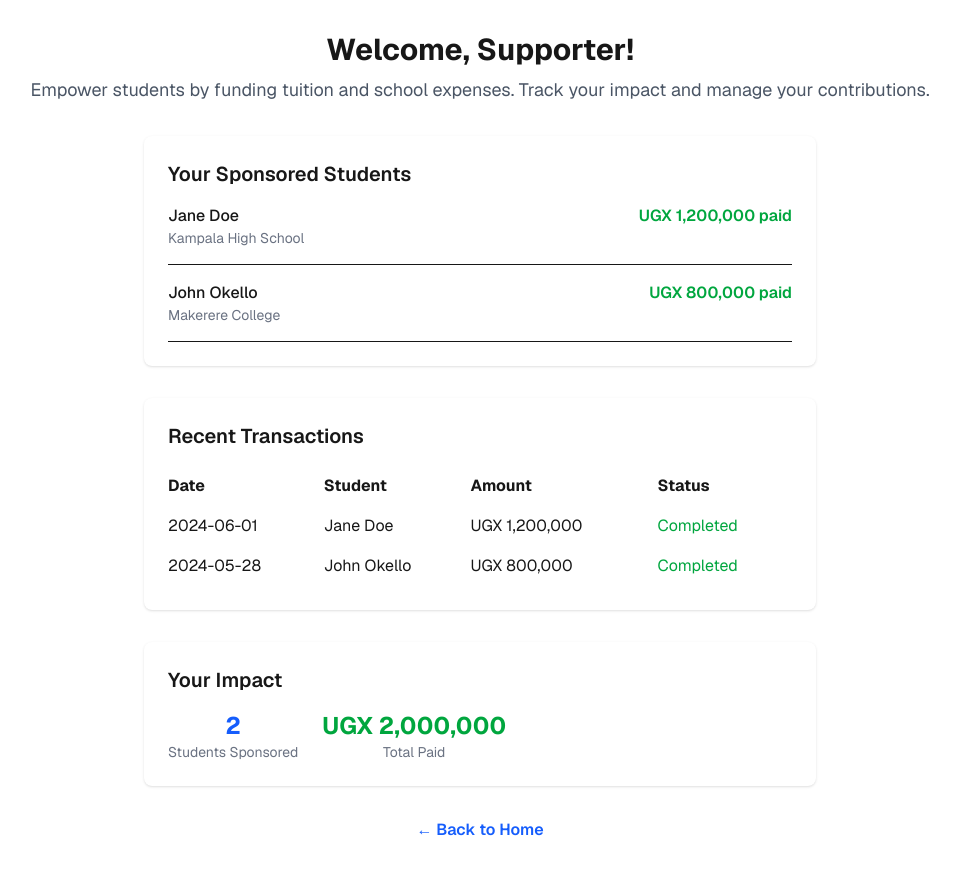
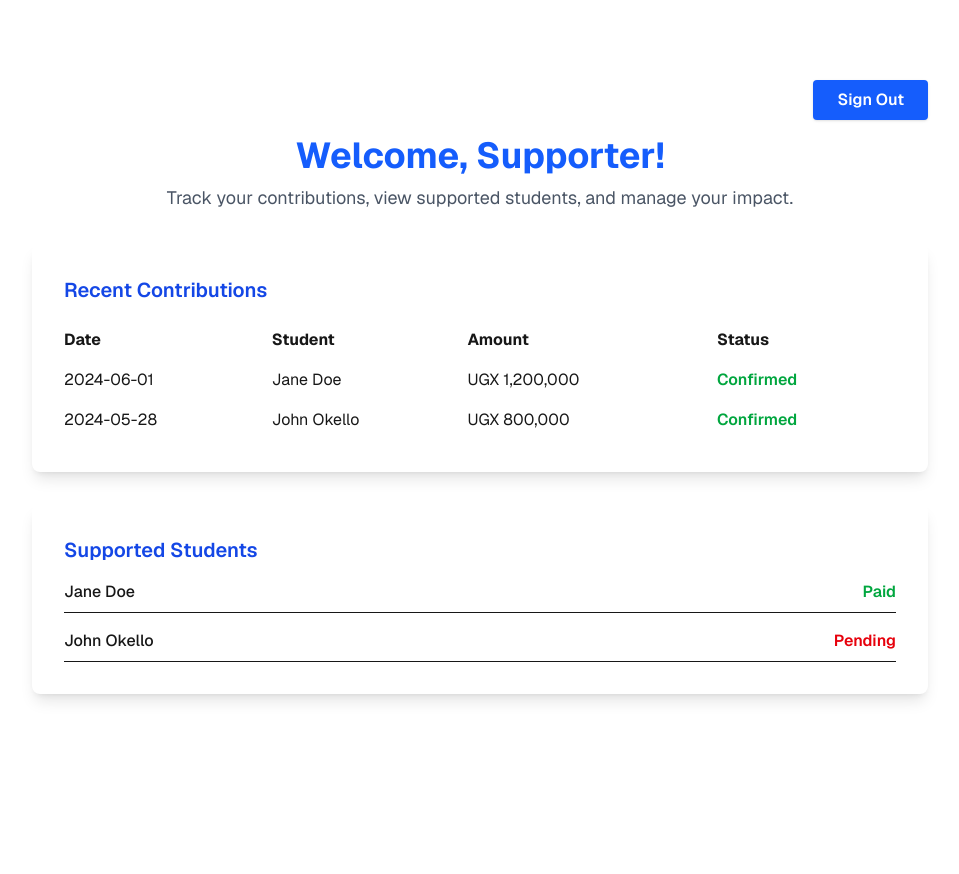
Before and after one commit to iVy-tech256/TuiShare, a Next.js app in the folder tuishare-frontend/: page /supporter/dashboard in a window 1280 px wide. Shown: the whole page, without its empty margins (160-1119 px from the left). After the commit the page ends 800 px from the top, so only its background shows below. Built offline with nearby package versions, Linux system fonts and the light colour scheme.

Commit message:
Modify dashboards

```diff
--- a/tuishare-frontend/app/school/dashboard/page.tsx
+++ b/tuishare-frontend/app/school/dashboard/page.tsx
@@ -1,17 +1,36 @@
+"use client";
 import Link from "next/link";
 
 export default function SchoolDashboard() {
+  function handleSignOut() {
+    // TODO: Add sign out logic here (e.g., clear auth, redirect)
+    window.location.href = "/";
+  }
+
   return (
-    <div className="min-h-screen bg-background text-foreground font-sans p-8 flex flex-col items-center">
-      <header className="mb-8 text-center">
-        <h2 className="text-3xl font-bold mb-2">Welcome, School Admin!</h2>
+    <div className="min-h-screen bg-background text-foreground font-sans pt-20 flex flex-col items-center">
+      <div className="w-full max-w-5xl relative">
+        {/* Sign Out Button */}
+        <button
+          onClick={handleSignOut}
+          className="absolute top-0 right-0 mt-4 mr-4 py-2 px-6 rounded bg-yellow-500 text-white font-semibold hover:bg-yellow-600 transition shadow"
+        >
+          Sign Out
+        </button>
+        <header className="mb-10 text-center">
+          <h2 className="text-4xl font-bold mb-2 text-yellow-600">
+            School Dashboard
+          </h2>
           <p className="text-lg text-gray-600">
-          Manage tuition payments, confirm receipts, and oversee student records
-          securely.
+            Manage tuition payments, confirm receipts, and oversee student
+            records securely.
           </p>
         </header>
-      <section className="w-full max-w-2xl bg-white rounded-lg shadow p-6 mb-8">
-        <h3 className="text-xl font-semibold mb-4">Recent Payments Received</h3>
+        <div className="grid md:grid-cols-2 gap-8 mb-10">
+          <section className="bg-white rounded-xl shadow-lg p-8 transition hover:scale-[1.02]">
+            <h3 className="text-xl font-semibold mb-4 text-yellow-700">
+              Recent Payments Received
+            </h3>
             <table className="w-full text-left">
               <thead>
                 <tr>
@@ -22,40 +41,60 @@ export default function SchoolDashboard() {
                 </tr>
               </thead>
               <tbody>
-            <tr>
+                <tr className="hover:bg-yellow-50 transition">
                   <td className="py-2">2024-06-01</td>
                   <td className="py-2">Jane Doe</td>
                   <td className="py-2">UGX 1,200,000</td>
-              <td className="py-2 text-green-600">Confirmed</td>
+                  <td className="py-2 text-green-600 font-semibold">
+                    Confirmed
+                  </td>
                 </tr>
-            <tr>
+                <tr className="hover:bg-yellow-50 transition">
                   <td className="py-2">2024-05-28</td>
                   <td className="py-2">John Okello</td>
                   <td className="py-2">UGX 800,000</td>
-              <td className="py-2 text-green-600">Confirmed</td>
+                  <td className="py-2 text-green-600 font-semibold">
+                    Confirmed
+                  </td>
                 </tr>
               </tbody>
             </table>
           </section>
-      <section className="w-full max-w-2xl bg-white rounded-lg shadow p-6">
-        <h3 className="text-xl font-semibold mb-4">Student Records</h3>
-        <ul className="space-y-2">
-          <li className="flex justify-between">
-            <span>Jane Doe</span>
-            <span className="text-green-600">Paid</span>
+          <section className="bg-white rounded-xl shadow-lg p-8 transition hover:scale-[1.02]">
+            <h3 className="text-xl font-semibold mb-4 text-yellow-700">
+              Student Records
+            </h3>
+            <ul className="space-y-4">
+              <li className="flex justify-between items-center border-b pb-2">
+                <span className="font-medium">Jane Doe</span>
+                <span className="text-green-600 font-semibold">Paid</span>
               </li>
-          <li className="flex justify-between">
-            <span>John Okello</span>
-            <span className="text-red-600">Pending</span>
+              <li className="flex justify-between items-center border-b pb-2">
+                <span className="font-medium">John Okello</span>
+                <span className="text-red-600 font-semibold">Pending</span>
               </li>
             </ul>
           </section>
+        </div>
+        <div className="bg-white rounded-xl shadow-lg p-8 text-center">
+          <h3 className="text-xl font-semibold mb-2 text-yellow-700">
+            School Profile
+          </h3>
+          <p className="text-gray-600 mb-4">
+            Kampala High School
+            <br />
+            Email: info@kampalahigh.ac.ug
+            <br />
+            Address: 123 Main St, Kampala
+          </p>
           <Link
-        href="/"
-        className="mt-8 text-blue-600 hover:underline font-semibold"
+            href="/school/register"
+            className="text-yellow-600 hover:underline font-medium"
           >
-        ← Back to Home
+            Edit Profile
           </Link>
+        </div>
+      </div>
     </div>
   );
 }
--- a/tuishare-frontend/app/student/dashboard/page.tsx
+++ b/tuishare-frontend/app/student/dashboard/page.tsx
@@ -1,17 +1,36 @@
-import Link from "next/link";
+"use client";
 
 export default function StudentDashboard() {
+  function handleSignOut() {
+    // TODO: Add sign out logic here (e.g., clear auth, redirect)
+    window.location.href = "/";
+  }
+
   return (
-    <div className="min-h-screen bg-background text-foreground font-sans p-8 flex flex-col items-center">
+    <div className="min-h-screen bg-background text-foreground font-sans pt-20 flex flex-col items-center">
+      {/* Top bar for Sign Out */}
+      <div className="w-full max-w-3xl flex justify-end mb-4">
+        <button
+          onClick={handleSignOut}
+          className="py-2 px-6 rounded bg-green-600 text-white font-semibold hover:bg-green-700 transition shadow"
+        >
+          Sign Out
+        </button>
+      </div>
+      <div className="w-full max-w-3xl">
         <header className="mb-8 text-center">
-        <h2 className="text-3xl font-bold mb-2">Welcome, Student!</h2>
+          <h2 className="text-3xl font-bold mb-2 text-green-600">
+            Welcome, Student!
+          </h2>
           <p className="text-lg text-gray-600">
             View your tuition status, recent payments, and manage your virtual
             card for school expenses.
           </p>
         </header>
-      <section className="w-full max-w-2xl bg-white rounded-lg shadow p-6 mb-8">
-        <h3 className="text-xl font-semibold mb-4">Tuition Status</h3>
+        <section className="w-full bg-white rounded-lg shadow-lg p-8 mb-8 transition hover:scale-[1.02]">
+          <h3 className="text-xl font-semibold mb-4 text-green-700">
+            Tuition Status
+          </h3>
           <div className="flex justify-between items-center mb-2">
             <span className="font-medium">Total Tuition Required:</span>
             <span className="font-bold">UGX 1,500,000</span>
@@ -25,21 +44,27 @@ export default function StudentDashboard() {
             <span className="font-bold text-red-600">UGX 300,000</span>
           </div>
         </section>
-      <section className="w-full max-w-2xl bg-white rounded-lg shadow p-6 mb-8">
-        <h3 className="text-xl font-semibold mb-4">Recent Payments</h3>
+        <section className="w-full bg-white rounded-lg shadow-lg p-8 mb-8 transition hover:scale-[1.02]">
+          <h3 className="text-xl font-semibold mb-4 text-green-700">
+            Recent Payments
+          </h3>
           <ul className="space-y-2">
             <li className="flex justify-between">
               <span>2024-06-01</span>
               <span className="text-green-600">UGX 1,200,000</span>
-            <span>Sponsor: Jane Doe</span>
+              <span>Supporter: Jane Doe</span>
             </li>
           </ul>
         </section>
-      <section className="w-full max-w-2xl bg-white rounded-lg shadow p-6">
-        <h3 className="text-xl font-semibold mb-4">Virtual Card</h3>
+        <section className="w-full bg-white rounded-lg shadow-lg p-8 transition hover:scale-[1.02]">
+          <h3 className="text-xl font-semibold mb-4 text-green-700">
+            Virtual Card
+          </h3>
           <div className="flex items-center gap-6">
             <div className="text-center">
-            <div className="text-2xl font-bold text-blue-600">UGX 150,000</div>
+              <div className="text-2xl font-bold text-blue-600">
+                UGX 150,000
+              </div>
               <div className="text-sm text-gray-500">Card Balance</div>
             </div>
             <button className="py-2 px-4 rounded bg-blue-600 text-white font-semibold hover:bg-blue-700 transition">
@@ -47,12 +72,7 @@ export default function StudentDashboard() {
             </button>
           </div>
         </section>
-      <Link
-        href="/"
-        className="mt-8 text-blue-600 hover:underline font-semibold"
-      >
-        ← Back to Home
-      </Link>
+      </div>
     </div>
   );
 }
--- a/tuishare-frontend/app/supporter/dashboard/page.tsx
+++ b/tuishare-frontend/app/supporter/dashboard/page.tsx
@@ -1,40 +1,36 @@
-import Link from "next/link";
+"use client";
 
 export default function SupporterDashboard() {
+  function handleSignOut() {
+    // TODO: Add sign out logic here (e.g., clear auth, redirect)
+    window.location.href = "/";
+  }
+
   return (
-    <div className="min-h-screen bg-background text-foreground font-sans p-8 flex flex-col items-center">
+    <div className="min-h-screen bg-background text-foreground font-sans pt-20 flex flex-col items-center">
+      {/* Top bar for Sign Out */}
+      <div className="w-full max-w-4xl flex justify-end mb-4">
+        <button
+          onClick={handleSignOut}
+          className="py-2 px-6 rounded bg-blue-600 text-white font-semibold hover:bg-blue-700 transition shadow"
+        >
+          Sign Out
+        </button>
+      </div>
+      <div className="w-full max-w-4xl">
         <header className="mb-8 text-center">
-        <h2 className="text-3xl font-bold mb-2">Welcome, Supporter!</h2>
+          <h2 className="text-4xl font-bold mb-2 text-blue-600">
+            Welcome, Supporter!
+          </h2>
           <p className="text-lg text-gray-600">
-          Empower students by funding tuition and school expenses. Track your
-          impact and manage your contributions.
+            Track your contributions, view supported students, and manage your
+            impact.
           </p>
         </header>
-      <section className="w-full max-w-2xl bg-white rounded-lg shadow p-6 mb-8">
-        <h3 className="text-xl font-semibold mb-4">Your Sponsored Students</h3>
-        <ul className="space-y-4">
-          <li className="border-b pb-4">
-            <div className="flex justify-between items-center">
-              <span className="font-medium">Jane Doe</span>
-              <span className="text-green-600 font-semibold">
-                UGX 1,200,000 paid
-              </span>
-            </div>
-            <div className="text-sm text-gray-500">Kampala High School</div>
-          </li>
-          <li className="border-b pb-4">
-            <div className="flex justify-between items-center">
-              <span className="font-medium">John Okello</span>
-              <span className="text-green-600 font-semibold">
-                UGX 800,000 paid
-              </span>
-            </div>
-            <div className="text-sm text-gray-500">Makerere College</div>
-          </li>
-        </ul>
-      </section>
-      <section className="w-full max-w-2xl bg-white rounded-lg shadow p-6 mb-8">
-        <h3 className="text-xl font-semibold mb-4">Recent Transactions</h3>
+        <section className="w-full bg-white rounded-lg shadow-lg p-8 mb-8 transition hover:scale-[1.02]">
+          <h3 className="text-xl font-semibold mb-4 text-blue-700">
+            Recent Contributions
+          </h3>
           <table className="w-full text-left">
             <thead>
               <tr>
@@ -45,42 +41,37 @@ export default function SupporterDashboard() {
               </tr>
             </thead>
             <tbody>
-            <tr>
+              <tr className="hover:bg-blue-50 transition">
                 <td className="py-2">2024-06-01</td>
                 <td className="py-2">Jane Doe</td>
                 <td className="py-2">UGX 1,200,000</td>
-              <td className="py-2 text-green-600">Completed</td>
+                <td className="py-2 text-green-600 font-semibold">Confirmed</td>
               </tr>
-            <tr>
+              <tr className="hover:bg-blue-50 transition">
                 <td className="py-2">2024-05-28</td>
                 <td className="py-2">John Okello</td>
                 <td className="py-2">UGX 800,000</td>
-              <td className="py-2 text-green-600">Completed</td>
+                <td className="py-2 text-green-600 font-semibold">Confirmed</td>
               </tr>
             </tbody>
           </table>
         </section>
-      <section className="w-full max-w-2xl bg-white rounded-lg shadow p-6">
-        <h3 className="text-xl font-semibold mb-4">Your Impact</h3>
-        <div className="flex items-center gap-6">
-          <div className="text-center">
-            <div className="text-2xl font-bold text-blue-600">2</div>
-            <div className="text-sm text-gray-500">Students Sponsored</div>
+        <section className="w-full bg-white rounded-lg shadow-lg p-8 transition hover:scale-[1.02]">
+          <h3 className="text-xl font-semibold mb-4 text-blue-700">
+            Supported Students
+          </h3>
+          <ul className="space-y-4">
+            <li className="flex justify-between items-center border-b pb-2">
+              <span className="font-medium">Jane Doe</span>
+              <span className="text-green-600 font-semibold">Paid</span>
+            </li>
+            <li className="flex justify-between items-center border-b pb-2">
+              <span className="font-medium">John Okello</span>
+              <span className="text-red-600 font-semibold">Pending</span>
+            </li>
+          </ul>
+        </section>
       </div>
-          <div className="text-center">
-            <div className="text-2xl font-bold text-green-600">
-              UGX 2,000,000
-            </div>
-            <div className="text-sm text-gray-500">Total Paid</div>
-          </div>
-        </div>
-      </section>
-      <Link
-        href="/"
-        className="mt-8 text-blue-600 hover:underline font-semibold"
-      >
-        ← Back to Home
-      </Link>
     </div>
   );
 }
```
Lines whose indentation alone changed are shown as unchanged.
